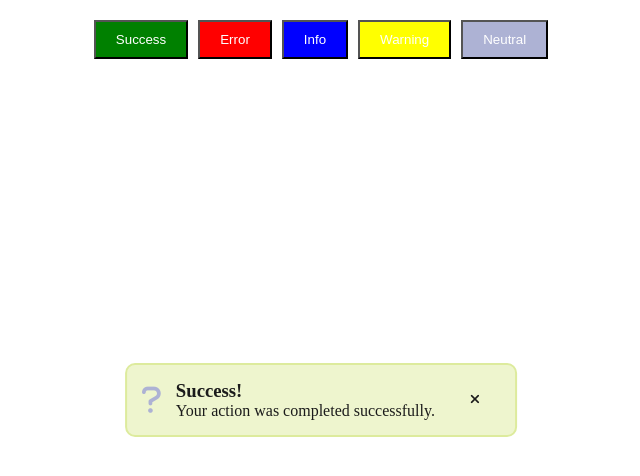
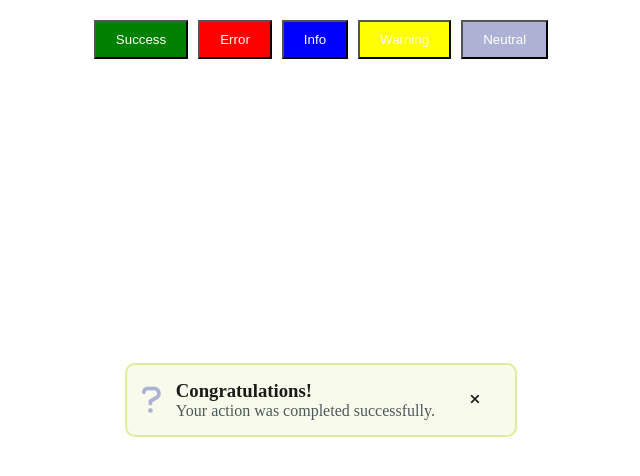
Before and after one commit to fainnerramirez/fai-notifications-library, a website: page index.html in a window 1280 px wide. Both pictures are taken after a click on the button "Success". Shown: the whole page, without its empty margins (319-959 px from the left). Drawn offline with Linux system fonts and the light colour scheme.

Commit message:
feat: update styles notifications

```diff
--- a/styles.css
+++ b/styles.css
@@ -1,17 +1,17 @@
 :root {
     --notification-success: rgb(221, 235, 157);
-    --notification-success-light: rgba(221, 235, 157, 0.5);
+    --notification-success-light: rgba(221, 235, 157, 0.2);
     --notification-green: #5DB996;
     --notification-error: rgb(216, 64, 64);
-    --notification-error-light: rgb(216, 64, 64, 0.5);
+    --notification-error-light: rgb(216, 64, 64, 0.2);
     --notification-warning: rgb(255, 180, 51);
-    --notification-warning-light: rgba(255, 180, 51, 0.5);
+    --notification-warning-light: rgba(255, 180, 51, 0.2);
     --notification-info: rgb(120, 134, 199);
-    --notification-info-light: rgba(120, 134, 199, 0.5);
+    --notification-info-light: rgba(120, 134, 199, 0.2);
     --notification-milk: rgb(248, 250, 252);
-    --notification-gray: rgb(154, 166, 178);
+    --notification-gray: rgb(76, 88, 91);
     --notification-neutral: rgb(173, 178, 212);
-    --notification-neutral-light: rgba(173, 178, 212, 0.5);
+    --notification-neutral-light: rgba(173, 178, 212, 0.2);
 }
 
 h1, h2, h3, h4, h5, h6 {
@@ -141,7 +141,7 @@ h1, h2, h3, h4, h5, h6 {
 }
 
 .fai__notification__close:hover {
-    background-color: var(--notification-milk);
+    background-color: #ffffff;
     font-weight: 700;
 }
 
@@ -151,7 +151,7 @@ h1, h2, h3, h4, h5, h6 {
 }
 
 .fai__notification__message {
-    color: #1b1b1b;
+    color: var(--notification-gray);
     font-weight: 100;
 }
 
--- a/toast.js
+++ b/toast.js
@@ -154,7 +154,7 @@ const createNotification = (options = options_notification) => {
 const main = () => {
 
     const options = {
-        title: "Success!",
+        title: "Congratulations!",
         message: "Your action was completed successfully.",
         duration: 5000,
         pos: "center",
```
